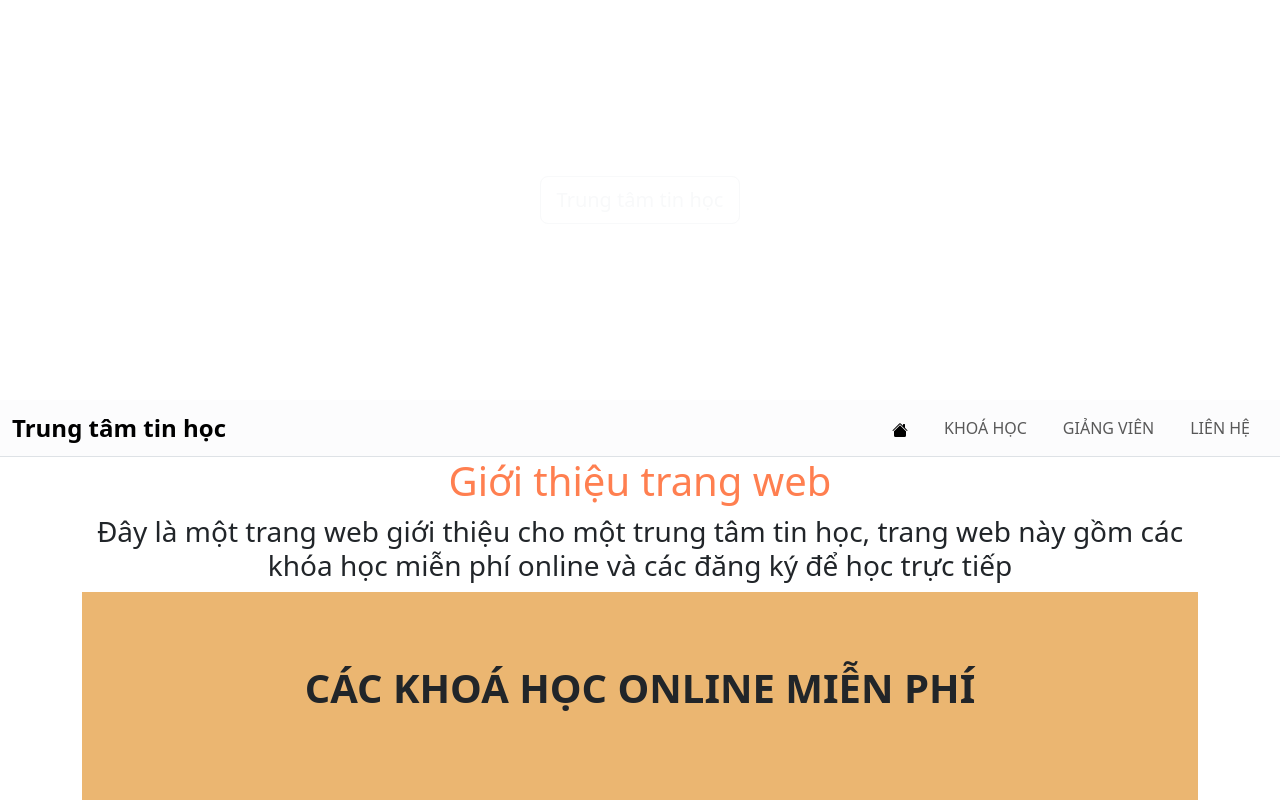
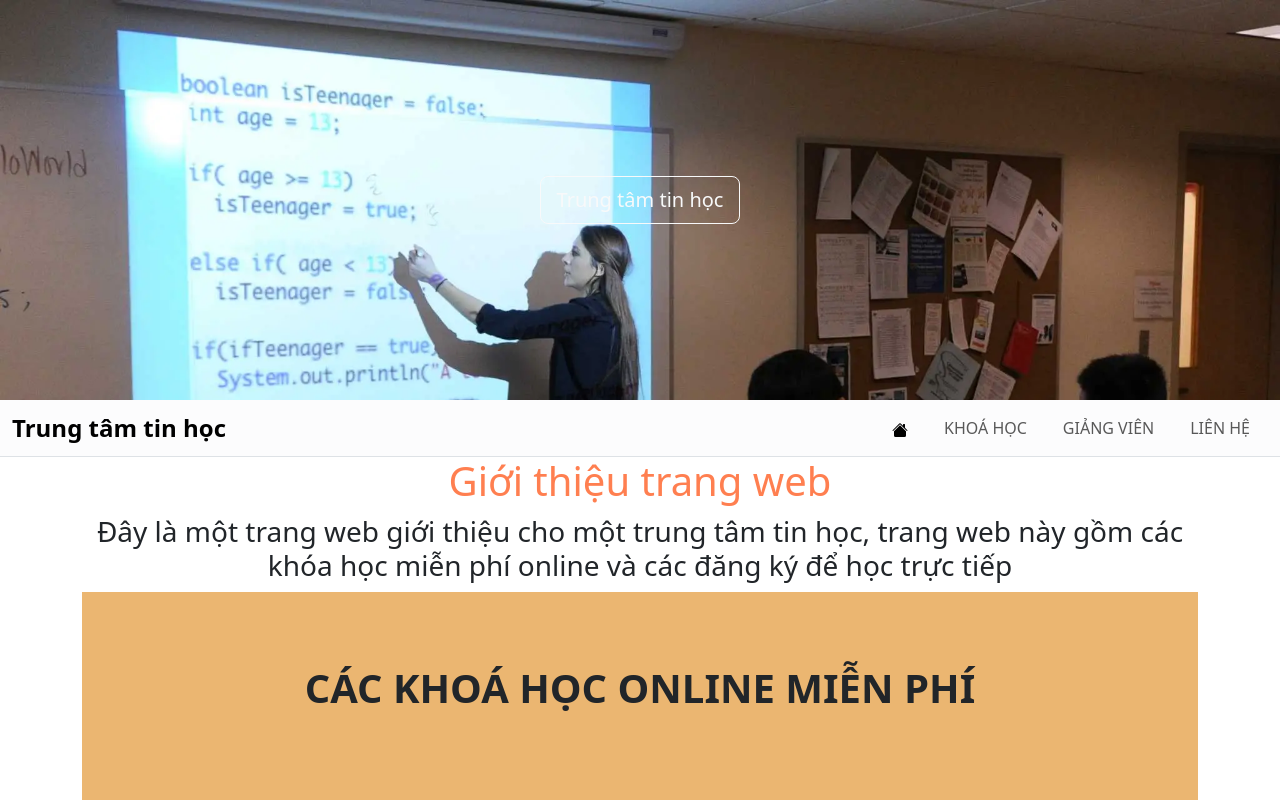
Before and after one commit to SayonikaY/thietkeweb, a plain HTML site: page index.html in a window 1280 px wide. Shown: the top 800 px of the page. Drawn offline with nearby package versions, Linux system fonts and the light colour scheme; the site is published under a folder, as on GitHub Pages, so addresses that start at the root find nothing; no server answers.

Commit message:
Update style.css

```diff
--- a/css/style.css
+++ b/css/style.css
@@ -1,6 +1,6 @@
 #header-banner {
     height: 400px;
-    background-image: url('/img/banner.webp');
+    background-image: url('../img/banner.webp');
     background-size: cover;
 }
 
```
